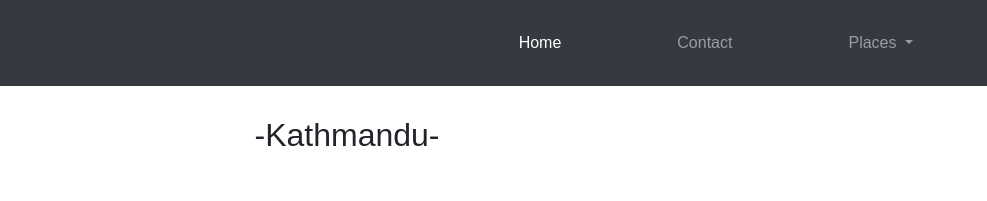
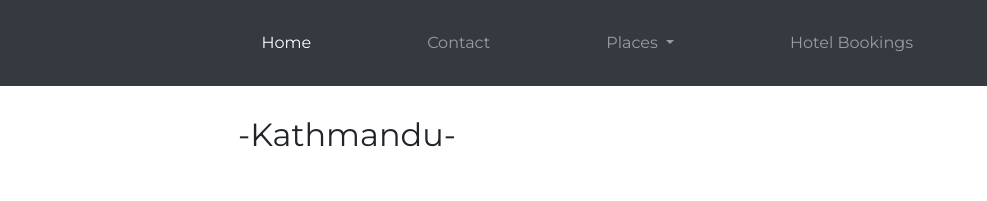
Before and after one commit to smellycat5/myproject, a plain HTML site: page Kathmandu.html in a window 1280 px wide. Shown: the top 201 px of the page, 293-1280 px from the left. Drawn offline with nearby package versions, Linux system fonts and the light colour scheme.

Commit message:
Add files via upload

```diff
--- a/Kathmandu.html
+++ b/Kathmandu.html
@@ -7,7 +7,7 @@
     <!-- Bootstrap CSS -->
     <link rel="stylesheet" href="https://stackpath.bootstrapcdn.com/bootstrap/4.4.1/css/bootstrap.min.css" integrity="sha384-Vkoo8x4CGsO3+Hhxv8T/Q5PaXtkKtu6ug5TOeNV6gBiFeWPGFN9MuhOf23Q9Ifjh" crossorigin="anonymous">
 
-
+    <link href="https://fonts.googleapis.com/css?family=Montserrat&display=swap" rel="stylesheet">
     <link rel="stylesheet" type="text/css" href="css/style.css">
 
     <title>Travel and tourism</title>
@@ -41,6 +41,9 @@
           <a class="dropdown-item" href="Chitwan.html">Chitwan</a>
           <a class="dropdown-item" href="Kathmandu.html">Kathmandu</a>
         </div>
+        <li class="nav-item">
+          <a class="nav-link" href="https://www.tripadvisor.com/Hotels-g293889-Nepal-Hotels.html">Hotel Bookings</a>
+        </li>
       </li>
     </ul>
   </div>
```
Also changed, not shown: Annapurna.html (+4 -1 lines), Chitwan.html (+4 -1 lines), Contact.html (+4 -1 lines), LUMBINI.HTML (+4 -1 lines), Pokhara.html (+4 -1 lines), Rara.html (+4 -1 lines), index.html (+2 -2 lines).
